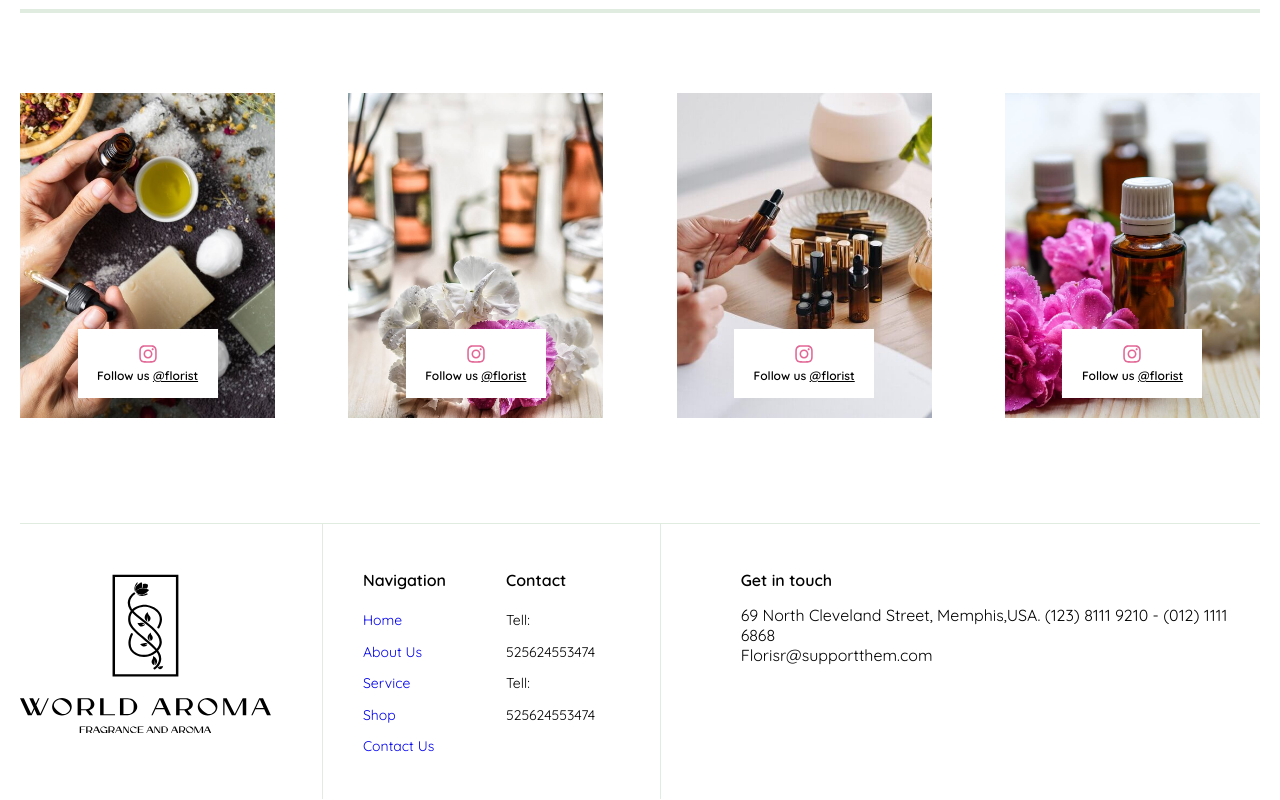
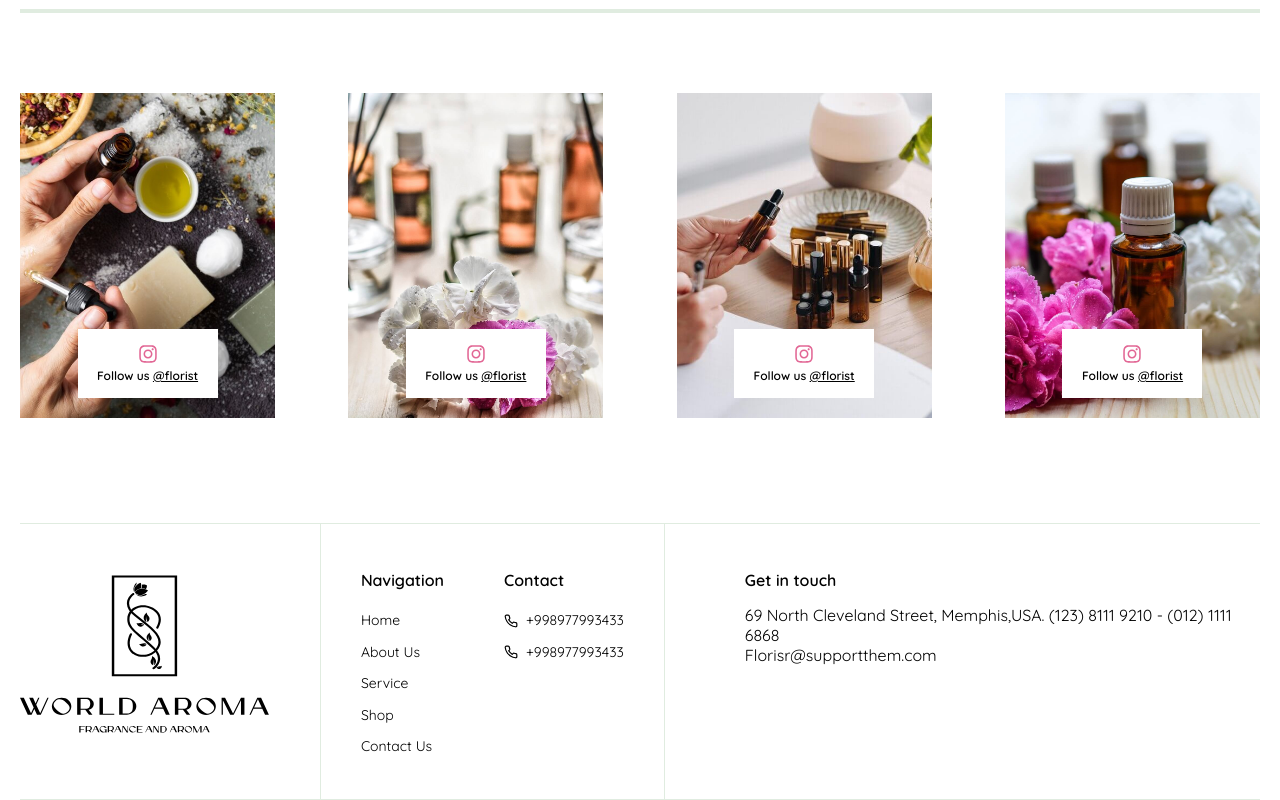
Before and after one commit to mzayniddin/world-aroma, a React (Vite) app: page / in a window 1280 px wide. Shown: the part 3411-4211 px from the top of the page. Built offline with nearby package versions, Linux system fonts and the light colour scheme.

Commit message:
footer contact styled

```diff
--- a/src/components/footer/Footer.scss
+++ b/src/components/footer/Footer.scss
@@ -3,7 +3,7 @@
         display: flex;
         justify-content: space-between;
         border-top: 1px solid rgba(191, 216, 191, 0.49);
-        border-bottom: 1px solid rgba(191, 216, 191, 0.49)X;
+        border-bottom: 1px solid rgba(191, 216, 191, 0.49);
     }
 
     &__logo,
@@ -20,6 +20,7 @@
     &__middle {
         display: flex;
         justify-content: space-between;
+        align-items: flex-start;
         column-gap: 60px;
         padding: 46px 40px 36px;
         margin: 0 80px 0 50px;
--- a/src/components/footer/footer-contact/FooterContact.jsx
+++ b/src/components/footer/footer-contact/FooterContact.jsx
@@ -1,12 +1,21 @@
 import "./FooterContact.scss";
+import { FiPhone } from "react-icons/fi";
 
 const FooterContact = () => {
     return (
         <div>
             <strong className="footer__list-title">Contact</strong>
             <ul className="footer__contact footer__list">
-                <li className="footer__list-item">Tell: 525624553474</li>
-                <li className="footer__list-item">Tell: 525624553474</li>
+                <li className="footer__list-item">
+                    <a href="tel:+998977993433">
+                        <FiPhone /> +998977993433
+                    </a>
+                </li>
+                <li className="footer__list-item">
+                    <a href="tel:+998977993433">
+                        <FiPhone /> +998977993433
+                    </a>
+                </li>
             </ul>
         </div>
     );
--- a/src/components/footer/footer-contact/FooterContact.scss
+++ b/src/components/footer/footer-contact/FooterContact.scss
@@ -0,0 +1,22 @@
+.footer .footer__contact a {
+    white-space: nowrap;
+    display: flex;
+    align-items: center;
+    color: inherit;
+    transition: 0.5s;
+
+    &:hover {
+        color: var(--green-c);
+        fill: green;
+        transition: 0.5s;
+
+        svg {
+            color: inherit;
+            fill: var(--green-c);
+        }
+    }
+
+    svg {
+        margin-right: 8px;
+    }
+}
--- a/src/components/footer/footer-nav/FooterNav.jsx
+++ b/src/components/footer/footer-nav/FooterNav.jsx
@@ -1,5 +1,6 @@
 import { Link } from "react-router-dom";
 import { useTranslation } from "react-i18next";
+import "./FooterNav.scss";
 
 const FooterNav = () => {
     const { t } = useTranslation();
--- a/src/components/footer/footer-nav/FooterNav.scss
+++ b/src/components/footer/footer-nav/FooterNav.scss
@@ -0,0 +1,8 @@
+.footer {
+    &__nav-link {
+        color: inherit;
+        &:hover {
+            color: var(--green-c);
+        }
+    }
+}
```
